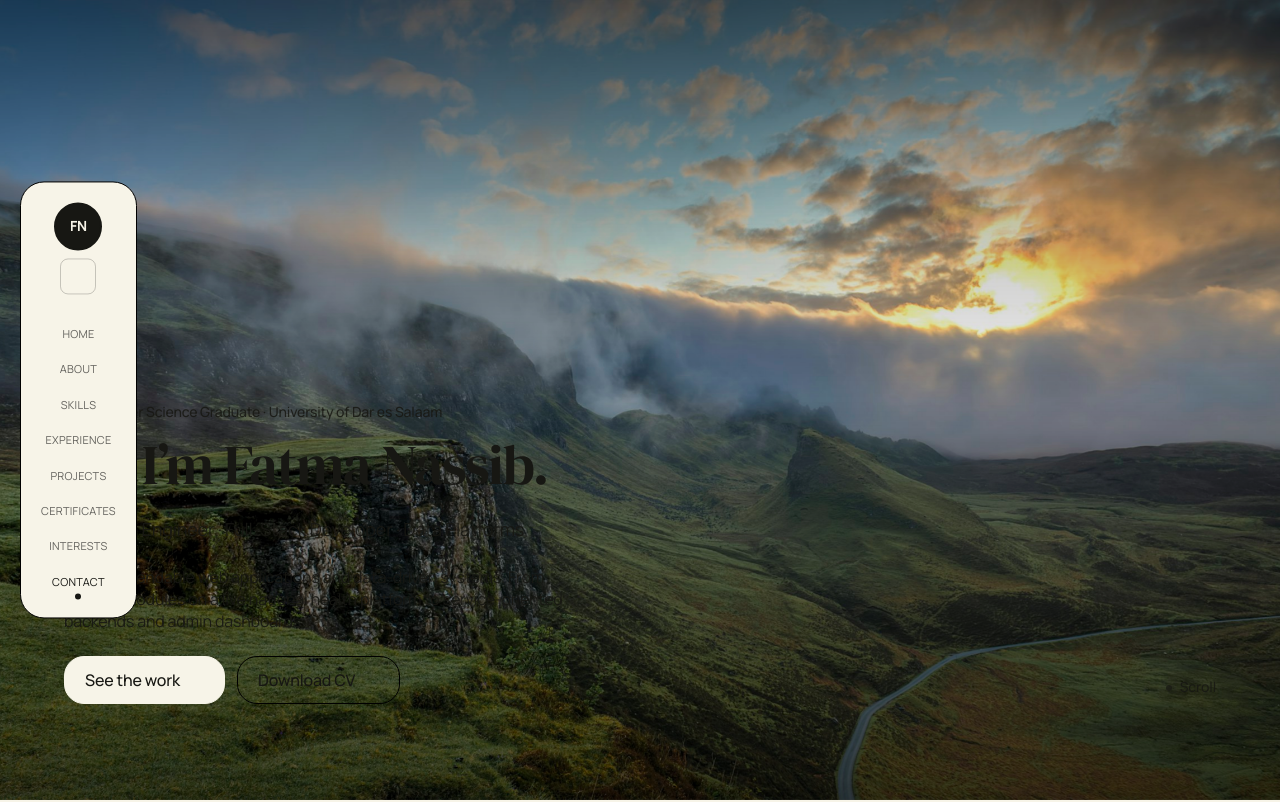
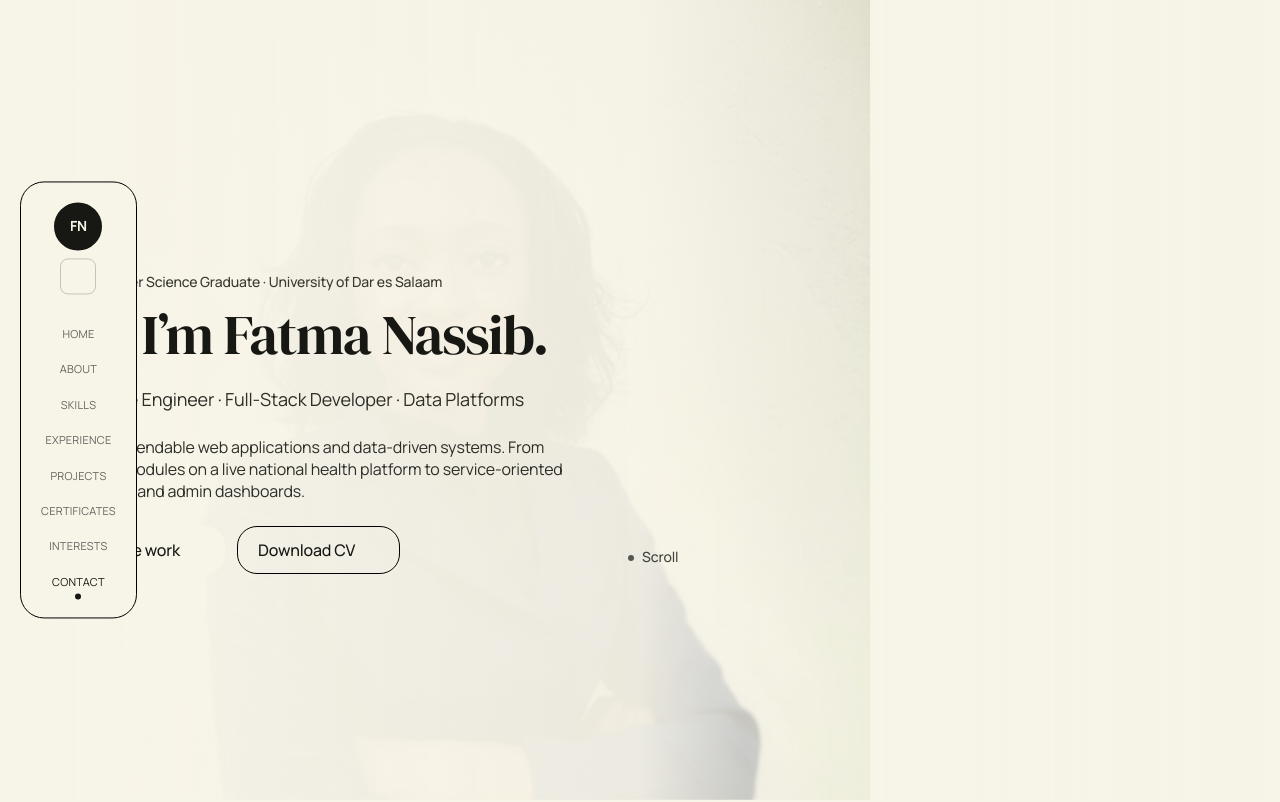
Before and after one commit to fatma-nassib/PORTFOLIO.fatma, an Angular app: page / in a window 1280 px wide. Shown: the top 802 px of the page. Built offline with nearby package versions, Linux system fonts and the light colour scheme; what @lucide/angular would draw is missing.

Commit message:
Hero image change

```diff
--- a/src/app/data/portfolio.data.ts
+++ b/src/app/data/portfolio.data.ts
@@ -89,8 +89,8 @@ export const PROFILE = {
 } as const;
 
 export const IMAGES = {
-  /** Full-bleed hero landscape (served from public/). */
-  meadow: 'images/meadow.jpg',
+  /** Hero portrait (served from public/). */
+  hero: 'images/fatma-hero.jpg',
   /** Small editorial thumbnail dropped inline into display type. */
   portrait: 'images/portrait.jpg',
 } as const;
--- a/src/app/sections/hero.ts
+++ b/src/app/sections/hero.ts
@@ -17,10 +17,8 @@ import { Icon } from '../shared/icon';
 /**
  * Hero unified design.
  *
- * A single hero used in both themes: the light-mode full-bleed photo with
- * scroll-driven parallax, paired with the dark mode's words (greeting +
- * roles) as the prominent headline. The cream panel sweeps up over a curved
- * mask as you scroll.
+ * A portrait-led hero with scroll-driven parallax. The canvas panel sweeps up
+ * over the photo as you scroll.
  */
 @Component({
   selector: 'app-hero',
@@ -36,24 +34,24 @@ import { Icon } from '../shared/icon';
     >
         <!-- Clear the fixed chrome: the cream top bar on phones; from md the rail sits beside the content. -->
         <div class="relative h-[100svh] overflow-hidden">
-          <div class="absolute inset-0 [transform:translate3d(0,calc(var(--p)*12svh),0)_scale(calc(1+var(--p)*0.08))]">
+          <div class="absolute inset-0 right-0 md:w-[68%] [transform:translate3d(0,calc(var(--p)*12svh),0)_scale(calc(1+var(--p)*0.08))]">
             <img
-              [src]="images.meadow"
+              [src]="images.hero"
               alt=""
               aria-hidden="true"
-              class="h-full w-full object-cover"
+              class="h-full w-full object-cover object-[center_20%]"
               fetchpriority="high"
             />
           </div>
 
-          <!-- Legibility wash, top and bottom only, colour stays natural. -->
+          <!-- Fade the portrait into the canvas so the copy stays legible. -->
           <div
-            class="pointer-events-none absolute inset-0 bg-linear-to-b from-black/45 via-black/5 to-black/60"
+            class="pointer-events-none absolute inset-0 bg-linear-to-b from-canvas/5 via-transparent to-canvas/95 md:bg-linear-to-r md:from-canvas md:via-canvas/95 md:via-50% md:to-transparent"
             aria-hidden="true"
           ></div>
 
           <div
-            class="section-shell relative flex h-full flex-col justify-end pb-10 pt-[calc(4.5rem+2svh)] text-fg md:pb-24"
+            class="section-shell relative flex h-full flex-col justify-end pb-10 pt-[calc(4.5rem+2svh)] text-fg md:max-w-[58%] md:justify-center md:pb-10"
             [style.opacity]="contentOpacity()"
             [style.transform]="'translate3d(0,' + -progress() * 6 + 'rem,0)'"
           >
```
Also changed, not shown: public/images/fatma-hero.jpg (added).
